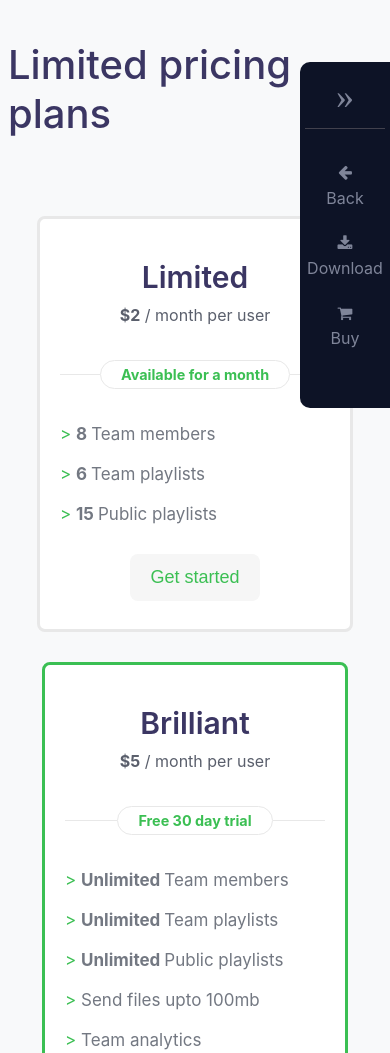
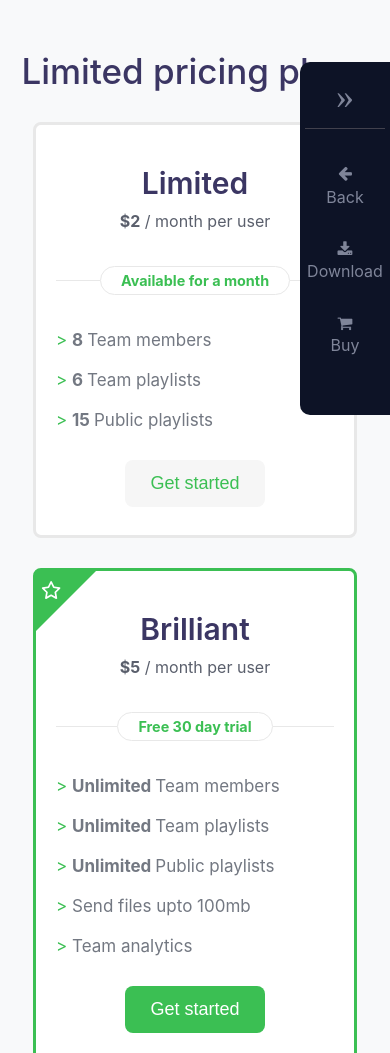
Before and after one commit to huzaifa-rauf-brainx/CSS_pricing_plan_page, a plain HTML site: page index.html in a window 390 px wide. Shown: the top 1053 px of the page. Drawn offline with Linux system fonts and the light colour scheme.

Commit message:
added responsiveness for different devices

```diff
--- a/assets/CSS/index.css
+++ b/assets/CSS/index.css
@@ -16,14 +16,17 @@
     background-color: #0D1326;
     border-top-left-radius: 10px;
     border-bottom-left-radius: 10px;
-    position: absolute;
+    position: fixed;
     top: 62px;
     right: 0;
+    z-index: 1;
 }
 .side_bar_main .side_bar_options {
     display: flex;
     flex-direction: column;
     color: #7F8599;
+    /* padding: 15px 0; */
+    margin-top: 30px;
 }
 .side_bar_options .fa {
     text-align: center;
@@ -48,21 +51,27 @@
     font-size: 36px;
 }
 .side_bar_options .fa-arrow-left {
-    margin-top: 27px;
-    padding: 8px;
+    padding: 6px 8px;
     cursor: pointer;
 }
+.side_bar_item {
+    display: flex;
+    flex-direction: column;
+}
+.side_bar_options .side_bar_item:hover i,
+.side_bar_options .side_bar_item:hover .side_heading
+{
+    color: #E6EBFF;
+}
 .side_bar_options .fa-download {
-    margin-top: 20px;
-    padding: 7px;
+    padding: 4px 8px;
     cursor: pointer;
 }
 .side_bar_options .fa-shopping-cart {
-    margin-top: 20px;
-    padding: 7px;
+    padding: 4px 8px;
     cursor: pointer;
 }
-.side_bar_options .side_heading_last {
+.side_bar_main .side_heading_last {
     margin-bottom: 60px;
 }
 .main_layout .pricing_plans {
@@ -71,7 +80,16 @@
     flex-wrap: wrap;
     gap: 20px;
 }
-.pricing_plans .plan_limited_basic {
+.pricing_plans .plan_limited {
+    background-color: #FFFFFF;
+    width: 310px;
+    height: 410px;
+    border: 3px solid #E8E8E8;
+    border-radius: 8px;
+    margin-top: 45px;
+    transition: transform 0.5s;
+}
+.pricing_plans .plan_basic {
     background-color: #FFFFFF;
     width: 310px;
     height: 410px;
@@ -84,7 +102,6 @@
     text-align: center;
 }
 .pricing_plans .plan_limited_basic:hover {
-    /* margin-top: 25px; */
     transform: translateY(-20px);
 }
 .plan_type .main_heading_plan {
@@ -149,7 +166,7 @@
     background-color: #F6F6F6;
     color: #3BBF53;
     border: none;
-    padding: 13px 20px;
+    padding: 13px 25px;
     font-size: 18px;
     border-radius: 8px;
     cursor: pointer;
@@ -166,6 +183,23 @@
     border-radius: 8px;
     margin-top: 10px;
     transition: transform 0.5s;
+    position: relative;
+}
+.plan_brilliant .custom_border {
+    position: absolute;
+    top: 0;
+    left: 0;
+    width: 0;
+    height: 0;
+    border-top: 60px solid #3BBF53;
+    border-right: 60px solid transparent;
+}
+.plan_brilliant .custom_border_icon {
+    position: absolute;
+    top: -50px;
+    left: 5px;
+    height: 18px;
+    fill: white;
 }
 .main_layout .plan_brilliant:hover {
     transform: translateY(-20px);
@@ -190,3 +224,80 @@
 .footer .footer_link:hover {
     color: #3BBF53;
 }
+@media (max-width: 768px) {
+    .main_layout .pricing_plans {
+        justify-content: flex-start;
+        padding: 25px 20px;
+    }
+    .pricing_plans .plan_basic, .pricing_plans .plan_limited {
+        width: 350px;
+    }
+    .main_layout .pricing_plans {
+        gap: 0px 20px;
+    }
+    .main_layout .plan_brilliant {
+        width: 330px;
+    }
+    .page_pricing .main_heading {
+        margin-bottom: 0px;
+    }
+    .pricing_plans .plan_basic {
+        margin-top: 0px;
+    }
+    .main_layout .footer {
+        margin-top: 0;
+        margin-bottom: 50px;
+    }
+}
+@media (max-width: 425px) {
+    .footer .footer_text {
+        font-size: 18px;
+        padding: 0 20px;
+        line-height: 25px;
+        margin-top: 30px;
+    }
+    .page_pricing .main_heading {
+        font-size: 35px;
+        margin-top: 50px;
+    }
+    .main_layout .pricing_plans {
+        padding: 0 25px;
+    }
+    .pricing_plans .plan_limited {
+        margin-top: 30px;
+    }
+    .pricing_plans .plan_brilliant {
+        margin-top: 30px;
+        width: 350px;
+    }
+    .pricing_plans .plan_basic {
+        margin-top: 30px;
+    }
+}
+@media (max-width: 375px) {
+    .footer .footer_text {
+        font-size: 17px;
+        padding: 0 0;
+        line-height: 25px;
+    }
+    .page_pricing .main_heading {
+        font-size: 30px;
+        margin-top: 40px;
+    }
+    .main_layout .pricing_plans {
+        padding: 0 9px;
+    }
+    .pricing_plans .plan_limited {
+        margin-top: 35px;
+    }
+    .pricing_plans .plan_brilliant {
+        margin-top: 35px;
+        width: 350px;
+    }
+    .pricing_plans .plan_basic {
+        margin-top: 35px;
+    }
+    .plan_type .main_heading_plan {
+        font-size: 25px;
+    }
+}
--- a/index.html
+++ b/index.html
@@ -14,16 +14,22 @@
         </div>
         <div class="side_bar_main">
             <div class="side_bar_options">
-                <i class="fa fa-arrow-left"></i>
-                <a href="#" class="side_heading">Back</a>
+                <div class="side_bar_item">
+                    <i class="fa fa-arrow-left"></i>
+                    <a href="#" class="side_heading">Back</a>
+                </div>
             </div>
             <div class="side_bar_options">
-                <i class="fa fa-download"></i>
-                <a href="#" class="side_heading">Download</a>
+                <div class="side_bar_item">
+                    <i class="fa fa-download"></i>
+                    <a href="#" class="side_heading">Download</a>
+                </div>
             </div>
-            <div class="side_bar_options">
-                <i class="fa fa-shopping-cart"></i>
-                <a href="#" class="side_heading side_heading_last">Buy</a>
+            <div class="side_bar_options side_heading_last">
+                <div class="side_bar_item">
+                    <i class="fa fa-shopping-cart"></i>
+                    <a href="#" class="side_heading">Buy</a>
+                </div>
             </div>
         </div>
     </section>
@@ -32,7 +38,7 @@
             Limited pricing plans
         </h1>
         <section class="pricing_plans">
-            <div class="plan_limited_basic">
+            <div class="plan_limited_basic plan_limited">
                 <div class="plan_type">
                     <h1 class="main_heading_plan">Limited</h1>
                     <p class="sub_head_plan"><span class="sub_head_price">$2</span> / month per user</p>
@@ -58,6 +64,11 @@
                 </div>
             </div>
             <div class="plan_brilliant">
+                <div class="custom_border">
+                    <svg class="custom_border_icon" xmlns="http://www.w3.org/2000/svg" viewBox="0 0 576 512">
+                        <path d="M287.9 0c9.2 0 17.6 5.2 21.6 13.5l68.6 141.3 153.2 22.6c9 1.3 16.5 7.6 19.3 16.3s.5 18.1-5.9 24.5L433.6 328.4l26.2 155.6c1.5 9-2.2 18.1-9.7 23.5s-17.3 6-25.3 1.7l-137-73.2L151 509.1c-8.1 4.3-17.9 3.7-25.3-1.7s-11.2-14.5-9.7-23.5l26.2-155.6L31.1 218.2c-6.5-6.4-8.7-15.9-5.9-24.5s10.3-14.9 19.3-16.3l153.2-22.6L266.3 13.5C270.4 5.2 278.7 0 287.9 0zm0 79L235.4 187.2c-3.5 7.1-10.2 12.1-18.1 13.3L99 217.9 184.9 303c5.5 5.5 8.1 13.3 6.8 21L171.4 443.7l105.2-56.2c7.1-3.8 15.6-3.8 22.6 0l105.2 56.2L384.2 324.1c-1.3-7.7 1.2-15.5 6.8-21l85.9-85.1L358.6 200.5c-7.8-1.2-14.6-6.1-18.1-13.3L287.9 79z"/>
+                      </svg>
+                </div>
                 <div class="plan_type">
                     <h1 class="main_heading_plan">Brilliant</h1>
                     <p class="sub_head_plan"><span class="sub_head_price">$5</span> / month per user</p>
@@ -88,7 +99,7 @@
                     <button class="get_started_btn">Get started</button>
                 </div>
             </div>
-            <div class="plan_limited_basic">
+            <div class="plan_limited_basic plan_basic">
                 <div class="plan_type">
                     <h1 class="main_heading_plan">Basic</h1>
                     <p class="sub_head_plan"><span class="sub_head_price">$0</span> / month per user</p>
@@ -115,7 +126,7 @@
             </div>
         </section>
         <section class="footer">
-            <h1>&copy; 2020 Limited pricing plans. All rights reserved | Design by <a href="https://w3layouts.com/" class="footer_link">W3layouts</a></h1>
+            <p class="footer_text">&copy; 2020 Limited pricing plans. All rights reserved | Design by <a href="https://w3layouts.com/" class="footer_link" target="_blank">W3layouts</a></p>
         </section>
     </section>
 </body>
```
Also changed, not shown: assets/SVG/star.svg (added), 2 other files.
